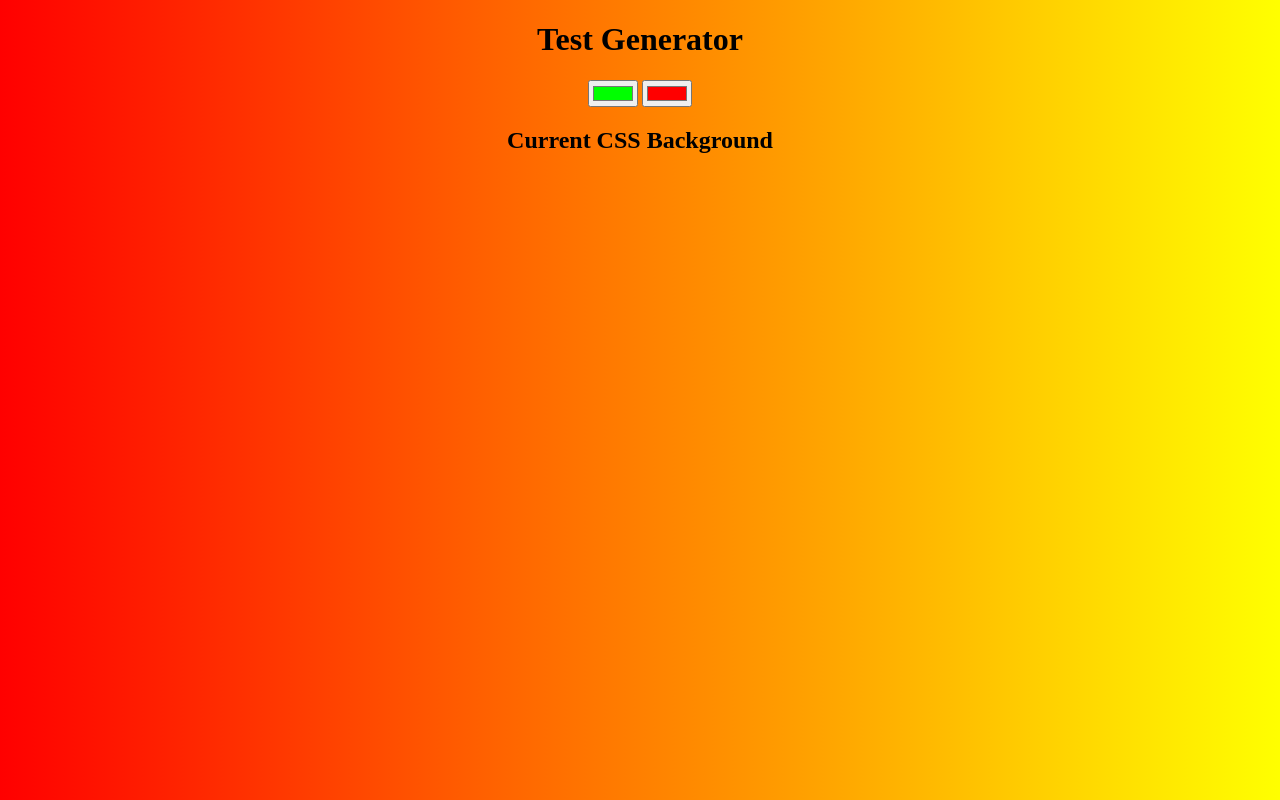
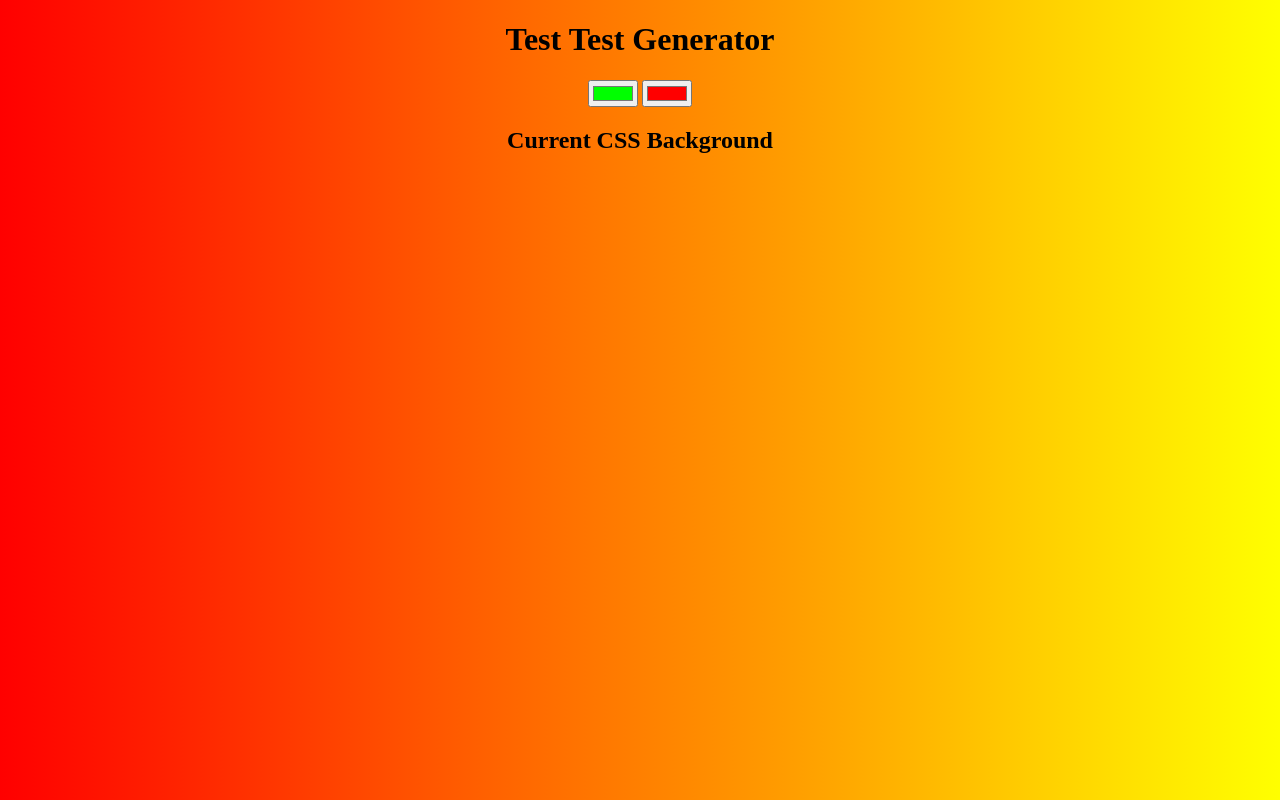
Before and after one commit to amldej/background-generator, a plain HTML site: page index.html in a window 1280 px wide. Drawn offline with Linux system fonts and the light colour scheme.

Commit message:
test test test

```diff
--- a/index.html
+++ b/index.html
@@ -7,7 +7,7 @@
 	<link rel="stylesheet" type="text/css" href="style.css">
 </head>
 <body>
-	<h1>Test Generator</h1>
+	<h1>Test Test Generator</h1>
 	<input class="color1" type="color" name="color1" value="#00ff00">
 	<input class="color2" type="color" name="color2" value="#ff0000">
 	<h2>Current CSS Background</h2>
```
